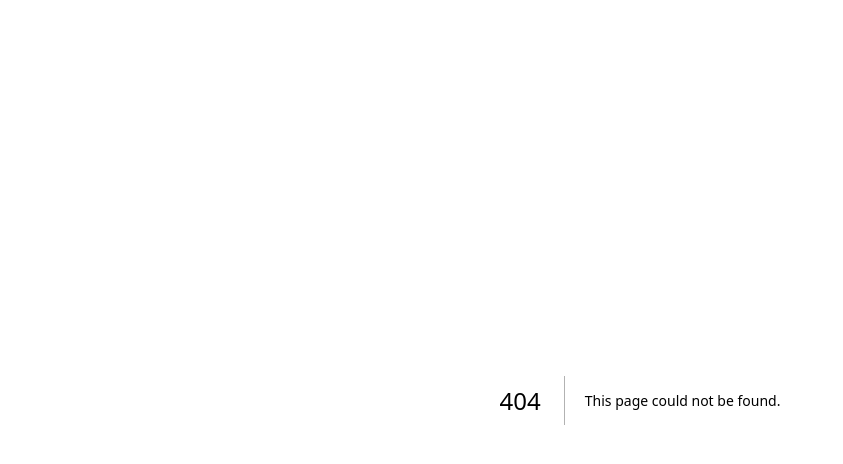
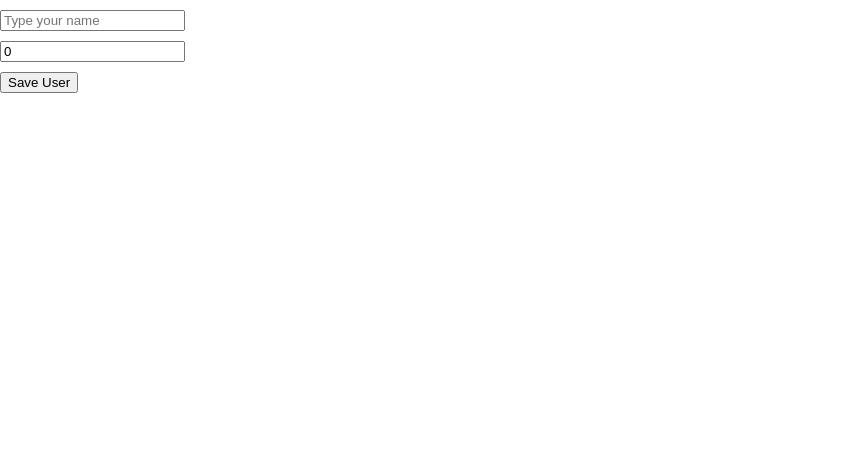
Before and after one commit to Aleydon/NextJs-Basics, a Next.js app: page /form in a window 1280 px wide. Before the commit this address had no page. Shown: the top 464 px of the page, without its empty margins (0-843 px from the left). Built offline with nearby package versions, Linux system fonts and the light colour scheme.

Commit message:
ADD: API Integration #2

```diff
--- /dev/null
+++ b/src/pages/api/form.js
@@ -0,0 +1,21 @@
+const users = [];
+
+export default function form(req, res) {
+	if (req.method === 'POST') {
+		post(req, res);
+	} else if (req.method === 'GET') {
+		get(req, res);
+	} else {
+		res.status(405).send();
+	}
+}
+
+function post(req, res) {
+	const data = JSON.parse(req.body);
+	users.push(data);
+	res.status(200).send();
+}
+
+function get(req, res) {
+	res.status(200).json(users);
+}
--- /dev/null
+++ b/src/pages/form.jsx
@@ -0,0 +1,61 @@
+import { useState } from 'react';
+
+export default function Form() {
+	const [name, setName] = useState('');
+	const [age, setAge] = useState(0);
+	const [user, setUser] = useState([]);
+
+	async function saveUser() {
+		await fetch('/api/form', {
+			method: 'POST',
+			body: JSON.stringify({ name, age })
+		});
+
+		setName('');
+		setAge(0);
+
+		const response = await fetch('/api/form');
+		const users = await response.json();
+		setUser(users);
+	}
+
+	function showUsers() {
+		return user?.map((user, index) => (
+			<li key={index}>
+				{' '}
+				Name: {user.name} - Age: {user.age}{' '}
+			</li>
+		));
+	}
+
+	return (
+		<div
+			style={{
+				marginTop: 10,
+				display: 'flex',
+				flexDirection: 'column',
+				alignItems: 'flex-start',
+				gap: 10
+			}}
+		>
+			<input
+				type="text"
+				value={name}
+				placeholder="Type your name"
+				onChange={e => setName(e.target.value)}
+				required
+			/>
+			<input
+				type="number"
+				value={age}
+				onChange={e => setAge(+e.target.value)}
+				required
+			/>
+
+			<button type="submit" onClick={saveUser}>
+				Save User
+			</button>
+			<ul>{showUsers()}</ul>
+		</div>
+	);
+}
```
